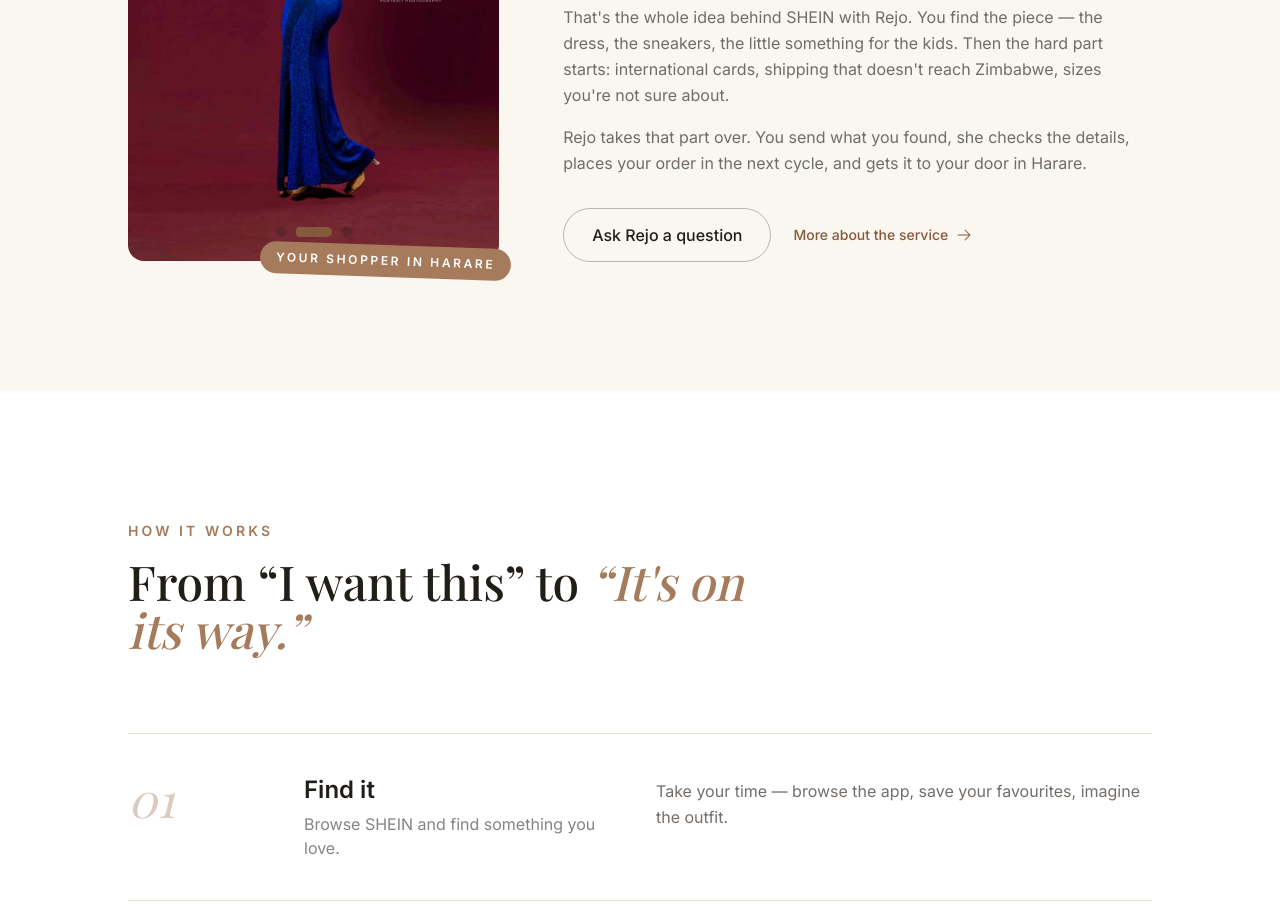
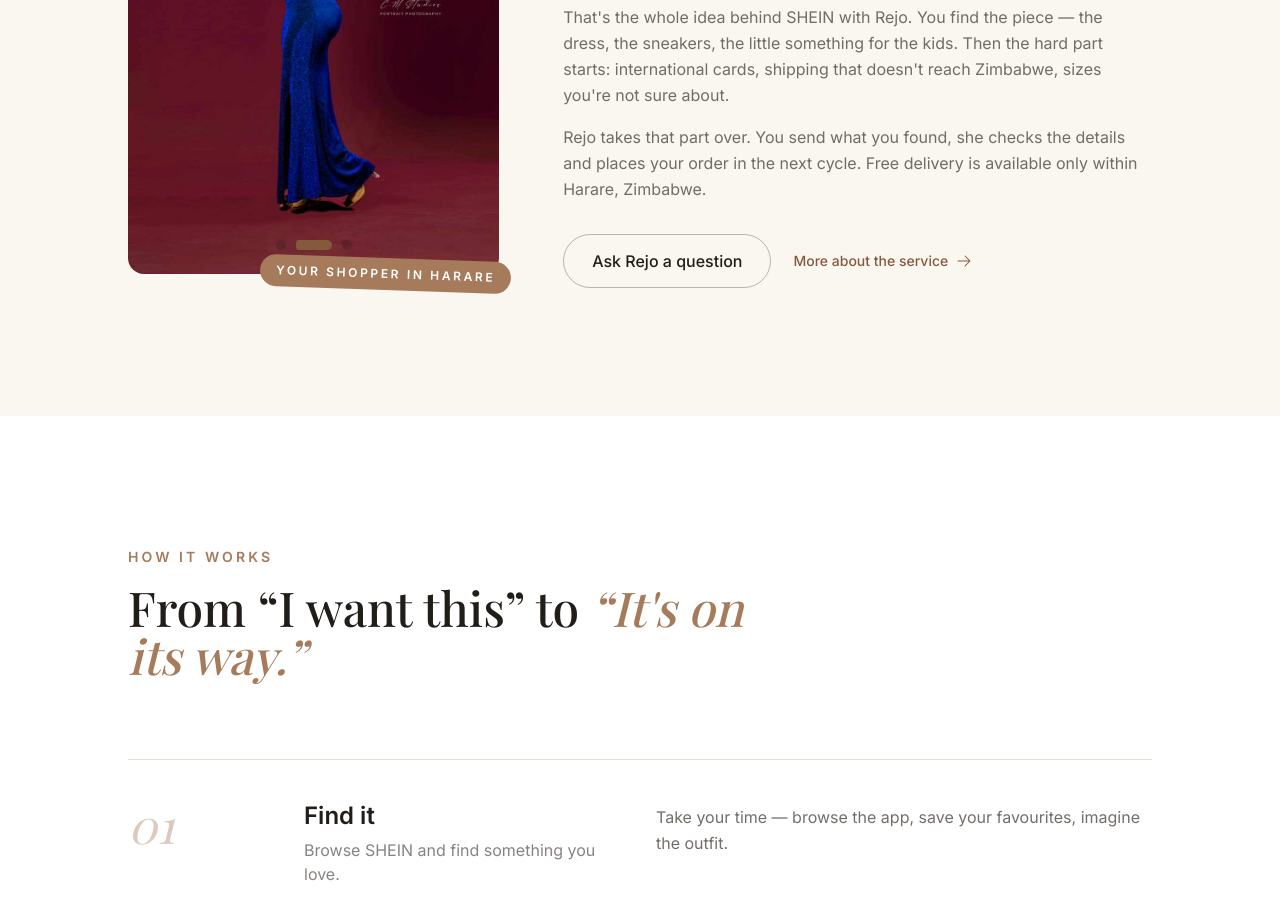
Before and after one commit to tarieciphertech/shein-with-rejo, a React (Vite) app in the folder frontend/: page / in a window 1280 px wide. Shown: the part 1720-2641 px from the top of the page. Built offline with nearby package versions, Linux system fonts and the light colour scheme; no server answers; a web font is replaced by a local one.

Commit message:
SEO: make Zimbabwe targeting and Harare-only delivery consistent

```diff
--- a/frontend/src/pages/Home.jsx
+++ b/frontend/src/pages/Home.jsx
@@ -138,7 +138,7 @@ function MeetRejo() {
                   That's the whole idea behind SHEIN with Rejo. You find the piece — the dress, the sneakers, the little something for the kids. Then the hard part starts: international cards, shipping that doesn't reach Zimbabwe, sizes you're not sure about.
                 </p>
                 <p>
-                  Rejo takes that part over. You send what you found, she checks the details, places your order in the next cycle, and gets it to your door in Harare.
+                  Rejo takes that part over. You send what you found, she checks the details and places your order in the next cycle. Free delivery is available only within Harare, Zimbabwe.
                 </p>
               </div>
             </Reveal>
@@ -286,7 +286,7 @@ function Home() {
     <>
       <SEO
         title="SHEIN with Rejo | Order from SHEIN in Zimbabwe"
-        description="Found something on SHEIN you love? Send Rejo the link or a screenshot — orders go in every 3 days with free delivery in Harare, Zimbabwe."
+        description="Order from SHEIN in Zimbabwe with Rejo. Send a product link or screenshot and join the 3-day ordering cycle. Free delivery is available only within Harare."
         path="/"
       />
 
```
